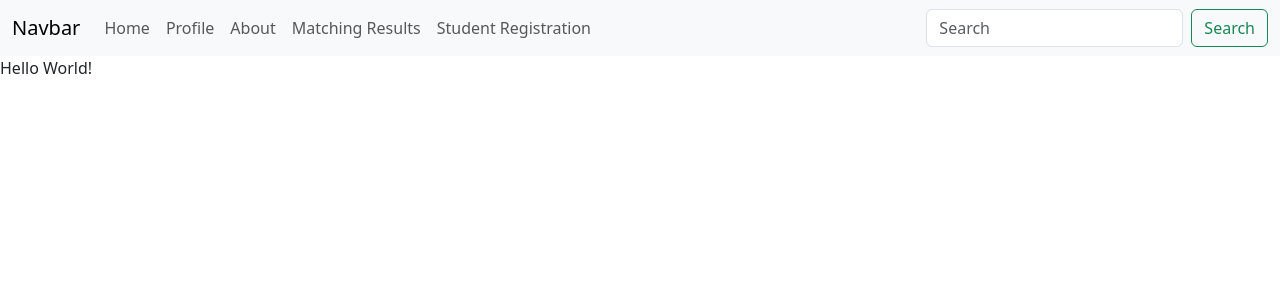
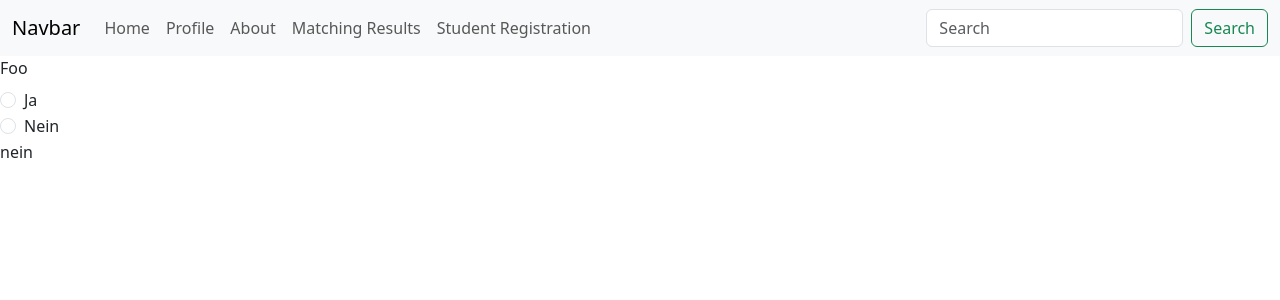
Before and after one commit to Lerbert/living-knows-no-age, a Vue app: page / in a window 1280 px wide. Shown: the top 300 px of the page. Built offline with nearby package versions, Linux system fonts and the light colour scheme; the HTML template or start-up script is replaced by a standard one.

Commit message:
Add yes no component

```diff
--- /dev/null
+++ b/src/components/forms/fields/YesNo.vue
@@ -0,0 +1,32 @@
+<script setup lang="ts">
+const props = defineProps<{
+  title: string
+}>()
+const model = defineModel<boolean | null>()
+</script>
+
+<template>
+  <label class="form-label">{{ props.title }}</label>
+  <div class="form-check">
+    <input
+      class="form-check-input"
+      type="radio"
+      name="yesNo"
+      id="yesOption"
+      :value="true"
+      v-model="model"
+    />
+    <label class="form-check-label" for="yesOption"> Ja </label>
+  </div>
+  <div class="form-check">
+    <input
+      class="form-check-input"
+      type="radio"
+      name="yesNo"
+      id="noOption"
+      :value="false"
+      v-model="model"
+    />
+    <label class="form-check-label" for="noOption"> Nein </label>
+  </div>
+</template>
--- a/src/views/HomeView.vue
+++ b/src/views/HomeView.vue
@@ -1 +1,10 @@
-<template>Hello World!</template>
+<script setup lang="ts">
+import YesNo from '@/components/forms/fields/YesNo.vue'
+import { ref } from 'vue'
+
+const selected = ref()
+</script>
+
+<template>
+  <YesNo v-model="selected" title="Foo" /><span>{{ selected ? 'ja' : 'nein' }}</span>
+</template>
```
